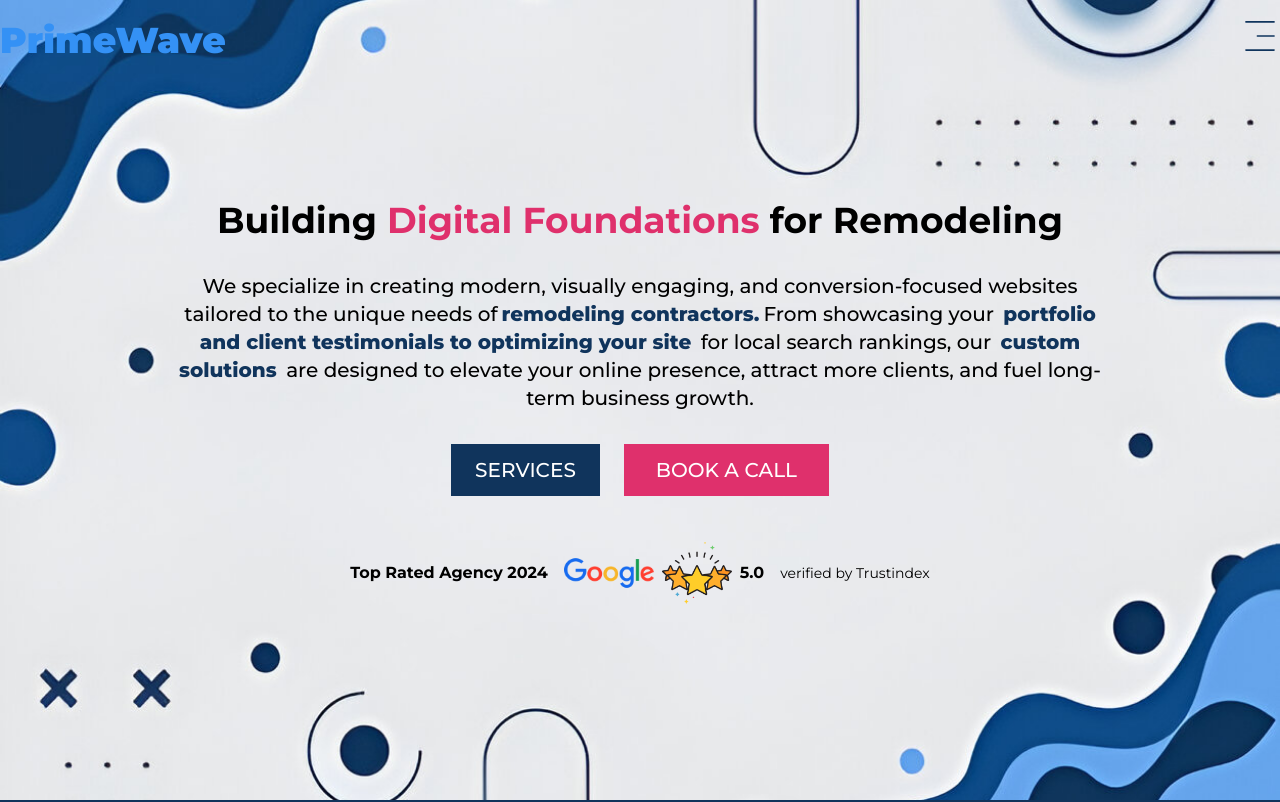
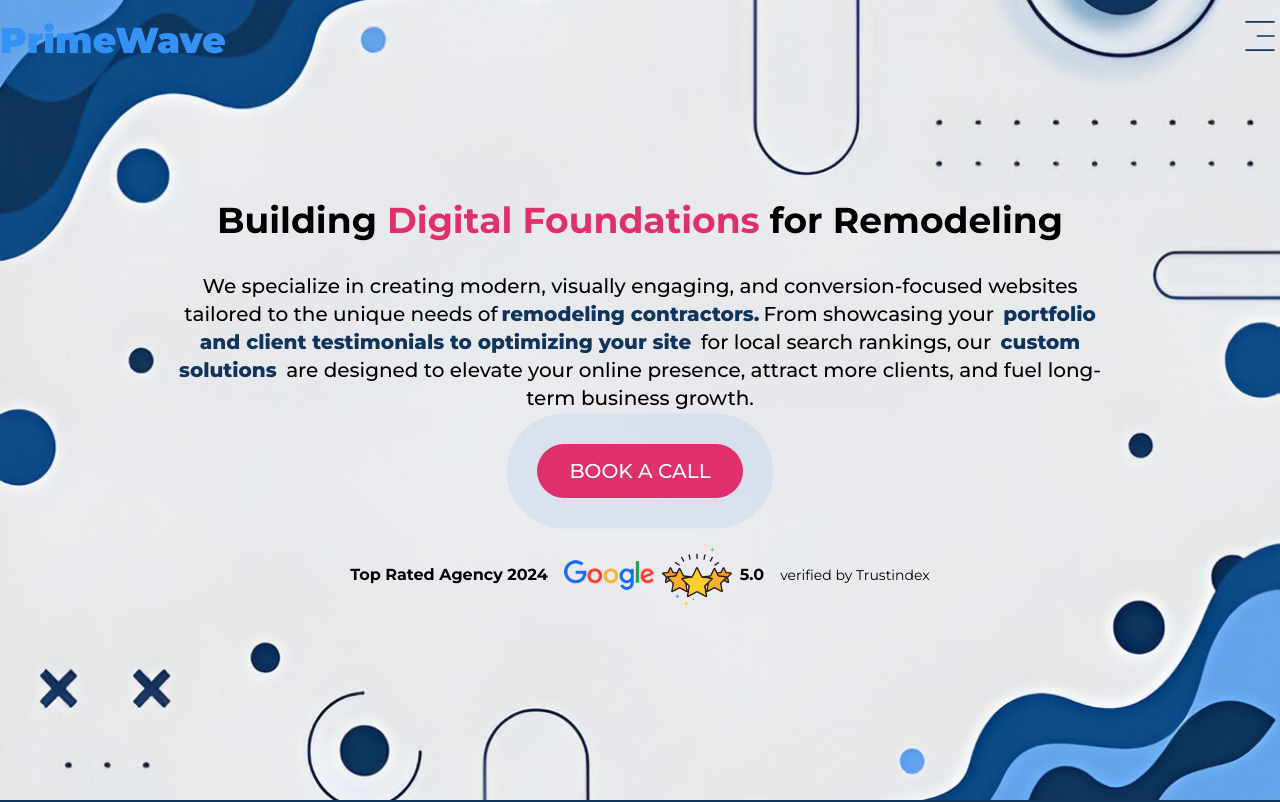
Before and after one commit to naymHdev/primewave-solutions, a Next.js app: page / in a window 1280 px wide. Shown: the top 802 px of the page. Built offline with nearby package versions, Linux system fonts and the light colour scheme.

Commit message:
[updated]

```diff
--- a/src/components/Pages/ContactUs/ContactUs.jsx
+++ b/src/components/Pages/ContactUs/ContactUs.jsx
@@ -1,3 +1,5 @@
+import Button from "@/components/common/Button";
+import ResponsiveContainer from "@/components/common/ResponsiveContainer";
 import SectionName from "@/components/common/SectionName";
 import Link from "next/link";
 
@@ -9,15 +11,20 @@ const ContactUs = () => {
         title="Let’s work together"
         details="We're passionate about innovation, brilliant ideas, and the execution that brings it all together in one beautiful experience. If you are too, call or send us an email to get started."
       />
-      <div className="container mx-auto px-4 md:px-0">
-        <div className="md:ml-[293px]">
-          <Link href="/contact">
-            <button className="text-white bg-secondary px-8 py-3 font-medium text-xl">
-              CONTACT US
-            </button>
-          </Link>
+      <ResponsiveContainer>
+        <div className="grid grid-cols-1 md:grid-cols-7">
+          <div className=" col-span-full md:col-span-2"></div>
+          <div className=" col-span-full md:col-span-5">
+            <Link href="/contact">
+              <Button
+                label="CONTACT US"
+                bg="bg-secondary"
+                hover="hover:bg-legendary"
+              />
+            </Link>
+          </div>
         </div>
-      </div>
+      </ResponsiveContainer>
     </>
   );
 };
--- a/src/components/Pages/Reviews/Reviews.jsx
+++ b/src/components/Pages/Reviews/Reviews.jsx
@@ -14,11 +14,13 @@ import {
   MdVerified,
 } from "react-icons/md";
 import { FcGoogle } from "react-icons/fc";
+import ResponsiveContainer from "@/components/common/ResponsiveContainer";
 
 const ReviewSection = () => {
   return (
     <>
-      <div className="container mx-auto px-4 md:px-0 mt-24 grid grid-cols-1 md:grid-cols-7 gap-4 items-center">
+      <ResponsiveContainer>
+        <div className="mt-28 grid grid-cols-1 md:grid-cols-7 gap-4 items-center">
           <div className=" col-span-full md:col-span-2">
             <div className=" flex flex-col items-center justify-start space-y-2 text-center">
               <h3 className="font-black text-xl text-secondary">EXCELLENT</h3>
@@ -134,6 +136,7 @@ const ReviewSection = () => {
             </Swiper>
           </div>
         </div>
+      </ResponsiveContainer>
     </>
   );
 };
--- a/src/components/banner/Banner.jsx
+++ b/src/components/banner/Banner.jsx
@@ -1,5 +1,6 @@
 import Image from "next/image";
 import banner from "../../../public/images/pixelcut-export.jpeg";
+import Button from "../common/Button";
 
 const Banner = () => {
   const currentYear = new Date().getFullYear();
@@ -40,13 +41,12 @@ const Banner = () => {
             and fuel long-term business growth.
           </p>
         </div>
-        <div className="flex items-center justify-center gap-1 md:gap-6 mt-8">
-          <button className="text-white bg-secondary px-6 py-3 font-medium text-xl">
-            SERVICES
-          </button>
-          <button className="text-white bg-primary px-8 py-3 font-medium text-xl">
-            BOOK A CALL
-          </button>
+        <div className="flex items-center justify-center mt-8">
+          <Button
+            label="BOOK A CALL"
+            bg="bg-primary"
+            hover="hover:bg-legendary"
+          />
         </div>
         <div className=" flex flex-wrap items-center justify-center md:gap-4 md:mt-8 mt-20 md:w-full w-8/12 mx-auto">
           <div>
--- a/src/components/common/Button.jsx
+++ b/src/components/common/Button.jsx
@@ -1,11 +1,15 @@
-import React from 'react';
+"use client";
 
-const Button = () => {
-    return (
-        <div>
+import "./button.css";
 
-        </div>
-    );
+const Button = ({ label, bg, hover }) => {
+  return (
+    <>
+      <button className={`btn-77 font-medium text-xl ${bg} ${hover} text-white`}>
+        {label}
+      </button>
+    </>
+  );
 };
 
 export default Button;
--- /dev/null
+++ b/src/components/common/button.css
@@ -0,0 +1,53 @@
+.btn-77,
+.btn-77 *,
+.btn-77 :after,
+.btn-77 :before,
+.btn-77:after,
+.btn-77:before {
+  border: none;
+  /* box-sizing: border-box; */
+}
+.btn-77 {
+  -webkit-tap-highlight-color: transparent;
+  -webkit-appearance: button;
+  background-image: none;
+  cursor: pointer;
+  -webkit-mask-image: -webkit-radial-gradient(#000, #9dc1e4);
+  padding: 0;
+}
+.btn-77:disabled {
+  cursor: default;
+}
+.btn-77:-moz-focusring {
+  outline: auto;
+}
+.btn-77 svg {
+  display: block;
+  vertical-align: middle;
+}
+.btn-77 [hidden] {
+  display: none;
+}
+.btn-77 {
+  -webkit-animation: pulse 2s infinite;
+  animation: pulse 2s infinite;
+  box-shadow: 0 0 0 2em transparent;
+  box-sizing: border-box;
+  display: block;
+  -webkit-mask-image: none;
+  overflow: hidden;
+  padding: 0.8rem 2rem;
+  position: relative;
+  text-transform: uppercase;
+  border-radius: 50px;
+}
+@-webkit-keyframes pulse {
+  0% {
+    box-shadow: 0 0 0 0 #9dc1e4;
+  }
+}
+@keyframes pulse {
+  0% {
+    box-shadow: 0 0 0 0 #9dc1e4;
+  }
+}
```
Lines whose indentation alone changed are shown as unchanged.
